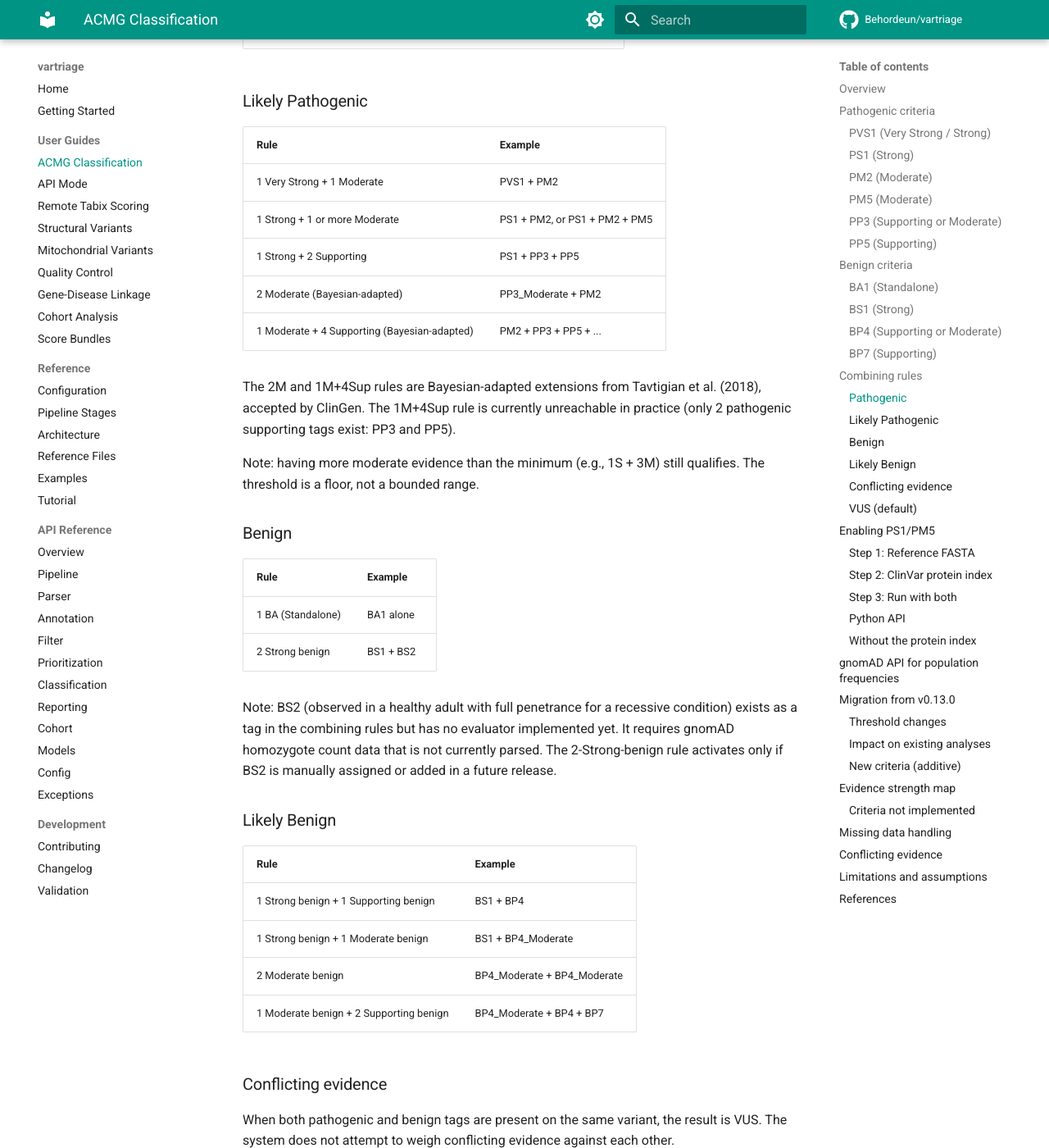
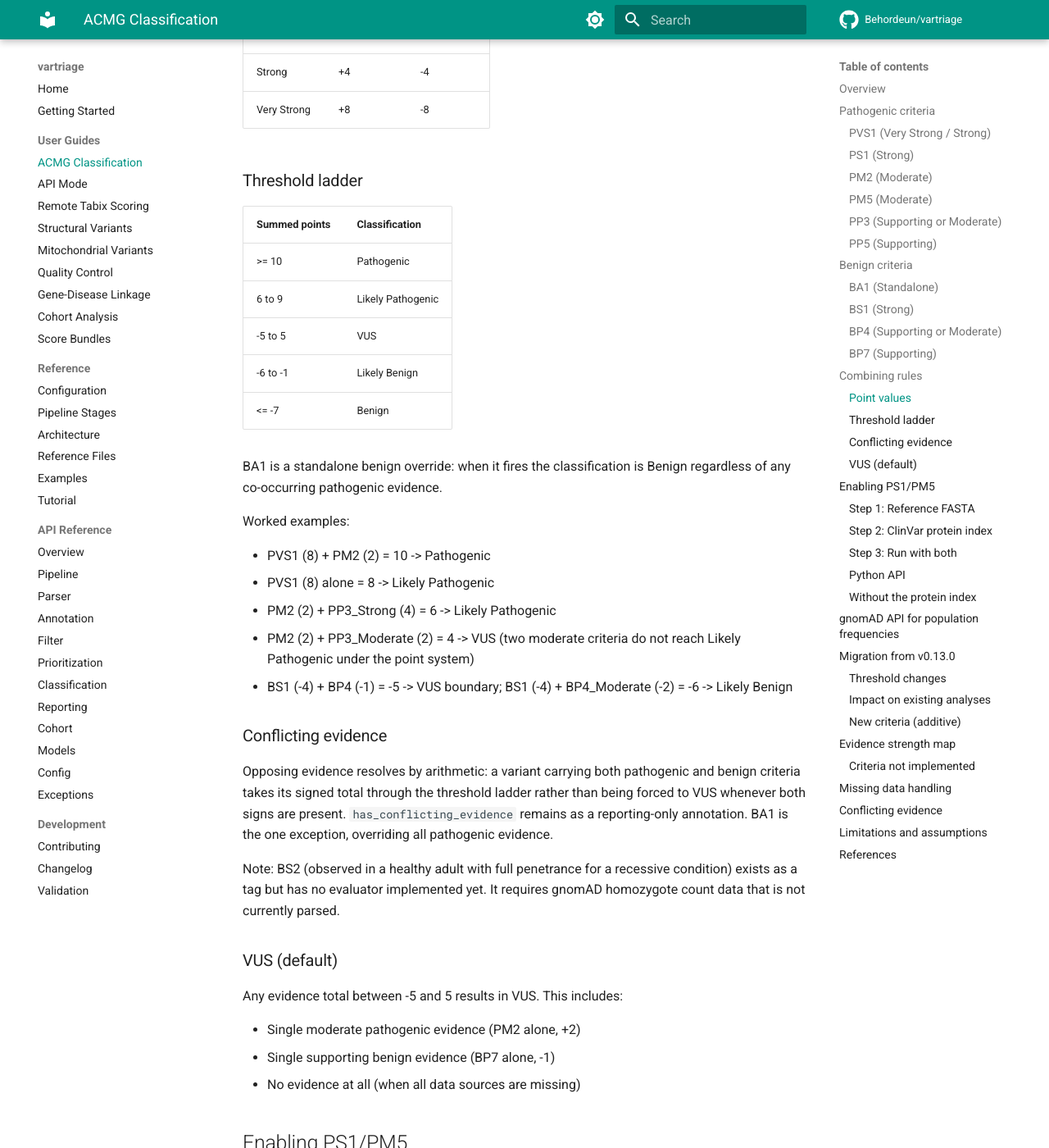
Before and after one commit to Behordeun/vartriage, an MkDocs documentation site: the page built from docs/acmg-criteria.md, in a window 1280 px wide and 1400 px high, scrolled down 5683 px. Shown: the whole window at 82% size. Built offline with MkDocs 1.6.1 and Material for MkDocs 9.7.7, drawn with Linux system fonts in a browser that asks for light colours; comment, search, counter and statistics services are not loaded; some of the changed text lies outside the part shown.

Commit message:
chore(release): 0.18.4 (#64)
* chore(release): 0.18.4

Ship the splice-site consequence-check vectorization (#62): annotation cost stays flat as exon count grows, so a full chr22 run completes in minutes rather than over an hour, with identical splice-site calls. Bump the version across pyproject, the package fallback, and the lockfile, and add the changelog entry.

Bring the tracked documentation in line with the shipped classifier: the README, ACMG criteria reference, architecture map, and pipeline-stages doc now describe evidence combining as the ClinGen SVI point system (signed points summed and mapped through the Tavtigian threshold ladder, opposing evidence resolved by arithmetic) rather than the earlier rule-table language.

* chore(gitignore): keep the manuscript figure-pipeline scripts local

The eRepo concordance analysis and figure scripts were renamed from the gitignored paper*.py; add them to .gitignore so the renamed files stay local like the manuscript artifacts they support.

```diff
--- a/docs/acmg-criteria.md
+++ b/docs/acmg-criteria.md
@@ -4,7 +4,7 @@ How vartriage evaluates ACMG/AMP 2015 evidence criteria and combines them into a
 
 ## Overview
 
-The `ACMGClassifier` evaluates each scored variant against 12 evidence criteria (8 pathogenic: PVS1, PS1, PM1, PM2, PM4, PM5, PP3, PP5; 4 benign: BA1, BS1, BP4, BP7) and applies ACMG/AMP 2015 combining rules to produce a final classification: Pathogenic, Likely Pathogenic, VUS, Likely Benign, or Benign. PVS1, PP3, and BP4 fire at two strength levels (PVS1 very-strong or strong; PP3 and BP4 supporting or moderate) based on ClinGen-calibrated thresholds, but they are single criteria with strength modulation, not separate criteria. BS2 exists as an evidence tag in the combining rules but has no evaluator; it is never emitted.
+The `ACMGClassifier` evaluates each scored variant against 12 evidence criteria (8 pathogenic: PVS1, PS1, PM1, PM2, PM4, PM5, PP3, PP5; 4 benign: BA1, BS1, BP4, BP7) and combines them through the ClinGen SVI point system to produce a final classification: Pathogenic, Likely Pathogenic, VUS, Likely Benign, or Benign. PVS1, PP3, and BP4 fire at two strength levels (PVS1 very-strong or strong; PP3 and BP4 supporting or moderate) based on ClinGen-calibrated thresholds, but they are single criteria with strength modulation, not separate criteria. BS2 exists as an evidence tag in the combining rules but has no evaluator; it is never emitted.
 
 When a required data source is unavailable for a criterion, that criterion is skipped and the source is recorded in `missing_data_sources` on the output. This makes the system additive: providing more reference data enables more criteria without changing behavior for the criteria you already have.
 
@@ -157,58 +157,49 @@ The logic: a synonymous change that doesn't affect splicing has no plausible mec
 
 ## Combining rules
 
-Evidence tags combine into a final classification following ACMG/AMP 2015 Table 5.
+Evidence tags combine into a final classification through the ClinGen SVI point system (Tavtigian et al. 2018, 2020). Each criterion contributes a signed point value by strength; the classifier sums them and maps the total through the Tavtigian threshold ladder.
 
-### Pathogenic
+### Point values
 
-| Rule | Example |
-| ---- | ------- |
-| 1 Very Strong + 1 Strong | PVS1 + PS1 |
-| 2 Strong + 1 Supporting | PS1 + (hypothetical second Strong) + PP3 |
-| 1 Very Strong + 2 Supporting | PVS1 + PP3 + PP5 |
+| Strength | Pathogenic | Benign |
+| -------- | ---------- | ------ |
+| Supporting | +1 | -1 |
+| Moderate | +2 | -2 |
+| Strong | +4 | -4 |
+| Very Strong | +8 | -8 |
 
-### Likely Pathogenic
+### Threshold ladder
 
-| Rule | Example |
-| ---- | ------- |
-| 1 Very Strong + 1 Moderate | PVS1 + PM2 |
-| 1 Strong + 1 or more Moderate | PS1 + PM2, or PS1 + PM2 + PM5 |
-| 1 Strong + 2 Supporting | PS1 + PP3 + PP5 |
-| 2 Moderate (Bayesian-adapted) | PP3_Moderate + PM2 |
-| 1 Moderate + 4 Supporting (Bayesian-adapted) | PM2 + PP3 + PP5 + ... |
+| Summed points | Classification |
+| ------------- | -------------- |
+| >= 10 | Pathogenic |
+| 6 to 9 | Likely Pathogenic |
+| -5 to 5 | VUS |
+| -6 to -1 | Likely Benign |
+| <= -7 | Benign |
 
-The 2M and 1M+4Sup rules are Bayesian-adapted extensions from Tavtigian et al. (2018), accepted by ClinGen. The 1M+4Sup rule is currently unreachable in practice (only 2 pathogenic supporting tags exist: PP3 and PP5).
+BA1 is a standalone benign override: when it fires the classification is Benign regardless of any co-occurring pathogenic evidence.
 
-Note: having more moderate evidence than the minimum (e.g., 1S + 3M) still qualifies. The threshold is a floor, not a bounded range.
+Worked examples:
 
-### Benign
-
-| Rule | Example |
-| ---- | ------- |
-| 1 BA (Standalone) | BA1 alone |
-| 2 Strong benign | BS1 + BS2 |
-
-Note: BS2 (observed in a healthy adult with full penetrance for a recessive condition) exists as a tag in the combining rules but has no evaluator implemented yet. It requires gnomAD homozygote count data that is not currently parsed. The 2-Strong-benign rule activates only if BS2 is manually assigned or added in a future release.
-
-### Likely Benign
-
-| Rule | Example |
-| ---- | ------- |
-| 1 Strong benign + 1 Supporting benign | BS1 + BP4 |
-| 1 Strong benign + 1 Moderate benign | BS1 + BP4_Moderate |
-| 2 Moderate benign | BP4_Moderate + BP4_Moderate |
-| 1 Moderate benign + 2 Supporting benign | BP4_Moderate + BP4 + BP7 |
+- PVS1 (8) + PM2 (2) = 10 -> Pathogenic
+- PVS1 (8) alone = 8 -> Likely Pathogenic
+- PM2 (2) + PP3_Strong (4) = 6 -> Likely Pathogenic
+- PM2 (2) + PP3_Moderate (2) = 4 -> VUS (two moderate criteria do not reach Likely Pathogenic under the point system)
+- BS1 (-4) + BP4 (-1) = -5 -> VUS boundary; BS1 (-4) + BP4_Moderate (-2) = -6 -> Likely Benign
 
 ### Conflicting evidence
 
-When both pathogenic and benign tags are present on the same variant, the result is VUS. The system does not attempt to weigh conflicting evidence against each other.
+Opposing evidence resolves by arithmetic: a variant carrying both pathogenic and benign criteria takes its signed total through the threshold ladder rather than being forced to VUS whenever both signs are present. `has_conflicting_evidence` remains as a reporting-only annotation. BA1 is the one exception, overriding all pathogenic evidence.
+
+Note: BS2 (observed in a healthy adult with full penetrance for a recessive condition) exists as a tag but has no evaluator implemented yet. It requires gnomAD homozygote count data that is not currently parsed.
 
 ### VUS (default)
 
-Any tag combination that doesn't meet the thresholds above results in VUS. This includes:
+Any evidence total between -5 and 5 results in VUS. This includes:
 
-- Single moderate pathogenic evidence (PM2 alone)
-- Single supporting benign evidence (BP7 alone)
+- Single moderate pathogenic evidence (PM2 alone, +2)
+- Single supporting benign evidence (BP7 alone, -1)
 - No evidence at all (when all data sources are missing)
 
 ## Enabling PS1/PM5
--- a/docs/pipeline-stages.md
+++ b/docs/pipeline-stages.md
@@ -335,17 +335,17 @@ Benign criteria:
 
 BS2 (strong benign) is defined in the evidence-tag enum and combining rules but has no evaluator; the classifier never emits it. Emitting it needs gnomAD homozygote-count data that is not parsed yet. The "2 Strong benign" combining rule therefore activates only through BS1 plus a future BS2.
 
-**Combining rules (Bayesian-adapted, Tavtigian et al. 2018):**
+**Combining (ClinGen SVI point system, Tavtigian et al. 2018, 2020):**
 
-Tags combine into a final classification across all five ACMG tiers:
+Each criterion contributes signed points by strength (Supporting 1, Moderate 2, Strong 4, Very Strong 8; benign negated). The classifier sums them and maps the total through the Tavtigian threshold ladder:
 
-- **Pathogenic:** 1 Very Strong + 1 Strong, or 2 Strong + 1 Supporting, or 1 Very Strong + 2 Supporting
-- **Likely_Pathogenic:** 1 Very Strong + 1 Moderate, or 1 Strong + 1-2 Moderate, or 1 Strong + 2 Supporting, or 2 Moderate, or 1 Moderate + 4 Supporting
-- **VUS:** Insufficient evidence for either direction, or conflicting pathogenic + benign evidence
-- **Likely_Benign:** 1 Strong benign + 1 Supporting benign, or 1 Strong benign + 1 Moderate benign, or 2 Moderate benign, or 1 Moderate benign + 2 Supporting benign
-- **Benign:** BA1 alone (standalone), or 2 Strong benign
+- **Pathogenic:** total >= 10
+- **Likely_Pathogenic:** total 6 to 9
+- **VUS:** total -5 to 5 (insufficient net evidence in either direction)
+- **Likely_Benign:** total -6 to -1
+- **Benign:** total <= -7, or BA1 (standalone override)
 
-BA1 is standalone: when assigned, it overrides all pathogenic evidence and forces a Benign classification.
+Opposing evidence resolves by arithmetic rather than forcing VUS whenever both signs are present. BA1 is standalone: when assigned, it overrides all pathogenic evidence and forces a Benign classification.
 
 When a required data source is unavailable for a criterion, that tag is omitted and the source name is recorded in `missing_data_sources`.
 
--- a/pyproject.toml
+++ b/pyproject.toml
@@ -4,7 +4,7 @@ build-backend = "hatchling.build"
 
 [project]
 name = "vartriage"
-version = "0.18.3"
+version = "0.18.4"
 description = "A clinical-grade variant interpretation library: ACMG classification, annotation, structural and mitochondrial analysis, cohort statistics, prioritization, and multi-format reporting from VCF data"
 license = "MIT"
 requires-python = ">=3.10"
--- a/vartriage/__init__.py
+++ b/vartriage/__init__.py
@@ -86,7 +86,7 @@ try:
 
     __version__ = _get_version("vartriage")
 except Exception:
-    __version__ = "0.18.3"
+    __version__ = "0.18.4"
 
 __all__ = [
     # Pipeline orchestrator
```
Also changed, not shown: README.md (+3 -3 lines), docs/architecture.md (+1 -1 lines), docs/changelog.md (+6 -0 lines), 2 other files.
